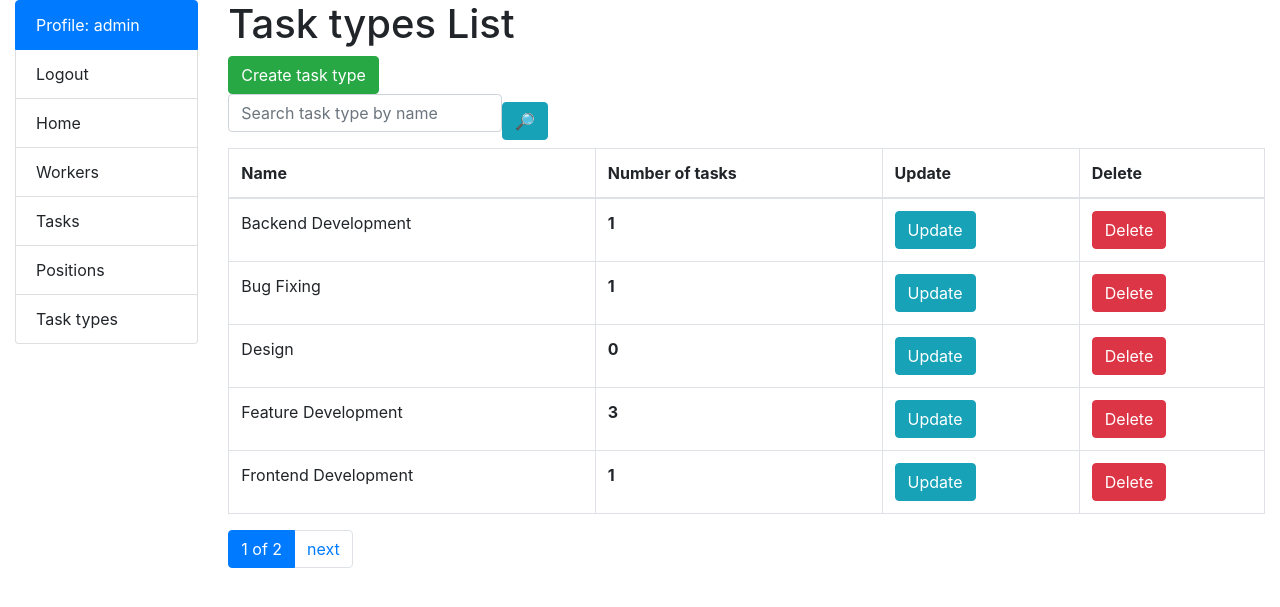
After one commit to JohnnyWalker010/team-task-manager, a Django app: page /task_types_list/ in a window 1280 px wide. The commit adds this page. Shown: the top 607 px of the page. Run offline with Django 5.2, Linux system fonts and the light colour scheme; a user stored in the database is signed in; data comes from the database, SQL or seed files in the repository; some libraries are stand-ins or nearby versions.

Commit message:
Add Task type list create update delete pages.

```diff
--- a/task_manager/forms.py
+++ b/task_manager/forms.py
@@ -1,7 +1,7 @@
 from django import forms
 from django.contrib.auth.forms import UserCreationForm
 
-from task_manager.models import Worker, Task, Position
+from task_manager.models import Worker, Task, Position, TaskType
 
 
 class WorkerSearchForm(forms.Form):
@@ -87,7 +87,7 @@ class PositionSearchForm(forms.Form):
         max_length=255,
         required=False,
         label="",
-        widget=forms.TextInput(attrs={"placeholder": "Search by name"}),
+        widget=forms.TextInput(attrs={"placeholder": "Search position by name"}),
     )
 
 
@@ -101,3 +101,24 @@ class PositionUpdateForm(forms.ModelForm):
     class Meta:
         model = Position
         fields = ["name", ]
+
+
+class TaskTypeSearchForm(forms.Form):
+    name = forms.CharField(
+        max_length=255,
+        required=False,
+        label="",
+        widget=forms.TextInput(attrs={"placeholder": "Search task type by name"}),
+    )
+
+
+class TaskTypeCreateForm(forms.ModelForm):
+    class Meta:
+        model = TaskType
+        fields = ["name", ]
+
+
+class TaskTypeUpdateForm(forms.ModelForm):
+    class Meta:
+        model = TaskType
+        fields = ["name", ]
--- a/task_manager/urls.py
+++ b/task_manager/urls.py
@@ -13,7 +13,8 @@ from task_manager.views import (
     TaskDeleteView,
     PositionListView,
     PositionCreateView,
-    PositionUpdateView, PositionDeleteView,
+    PositionUpdateView, PositionDeleteView, TaskTypeListView, TaskTypeCreateView, TaskTypeUpdateView,
+    TaskTypeDeleteView,
 )
 
 app_name = "task_manager"
@@ -38,6 +39,11 @@ urlpatterns = [
     path("positions_list/create", PositionCreateView.as_view(), name="create_position"),
     path("positions_list/<int:pk>/update/", PositionUpdateView.as_view(), name="update_position"),
     path("positions_list/<int:pk>/delete/", PositionDeleteView.as_view(), name="delete_position"),
+    path("task_types_list/", TaskTypeListView.as_view(), name="task_types_list"),
+    path("task_types_list/create", TaskTypeCreateView.as_view(), name="create_task_type"),
+    path("task_types_list/<int:pk>/update/", TaskTypeUpdateView.as_view(), name="update_task_type"),
+    path("task_types_list/<int:pk>/delete/", TaskTypeDeleteView.as_view(), name="delete_task_type"),
+
 
 
 ]
--- a/task_manager/views.py
+++ b/task_manager/views.py
@@ -16,7 +16,8 @@ from task_manager.forms import (
     WorkerUpdateForm,
     TaskSearchForm,
     TaskCreateForm,
-    TaskUpdateForm, PositionSearchForm, PositionCreateForm, PositionUpdateForm,
+    TaskUpdateForm, PositionSearchForm, PositionCreateForm, PositionUpdateForm, TaskTypeSearchForm, TaskTypeCreateForm,
+    TaskTypeUpdateForm,
 )
 from task_manager.models import Worker, Task, TaskType, Position
 
@@ -181,3 +182,49 @@ class PositionDeleteView(LoginRequiredMixin, DeleteView):
     model = Position
     success_url = reverse_lazy("task_manager:positions_list")
     template_name = "task_manager/position_delete_form.html"
+
+
+class TaskTypeListView(LoginRequiredMixin, ListView):
+    model = TaskType
+    template_name = "task_manager/task_types_list.html"
+    context_object_name = "task_types"
+    paginate_by = 5
+
+    def get_context_data(self, *, object_list=None, **kwargs):
+        context = super().get_context_data(**kwargs)
+        name = self.request.GET.get("name")
+        context["search_form"] = TaskTypeSearchForm(initial={"name": name})
+
+        return context
+
+    def get_queryset(self):
+        queryset = TaskType.objects.all().order_by("name")
+        form = TaskTypeSearchForm(self.request.GET)
+        if form.is_valid():
+            return queryset.filter(name__icontains=form.cleaned_data["name"])
+
+        return queryset
+
+
+class TaskTypeCreateView(LoginRequiredMixin, CreateView):
+    model = TaskType
+    template_name = "task_manager/task_type_create.html"
+    form_class = TaskTypeCreateForm
+    success_url = reverse_lazy("task_manager:task_type_list")
+
+    def form_valid(self, form):
+        form.instance.user = self.request.user
+        return super().form_valid(form)
+
+
+class TaskTypeUpdateView(LoginRequiredMixin, UpdateView):
+    model = Task
+    form_class = TaskTypeUpdateForm
+    success_url = reverse_lazy("task_manager:positions_list")
+    template_name = "task_manager/task_type_update_form.html"
+
+
+class TaskTypeDeleteView(LoginRequiredMixin, DeleteView):
+    model = TaskType
+    success_url = reverse_lazy("task_manager:positions_list")
+    template_name = "task_manager/task_type_delete_form.html"
--- a/templates/includes/sidebar.html
+++ b/templates/includes/sidebar.html
@@ -24,6 +24,10 @@
       <li class="list-group-item">
         <a href="{% url "task_manager:positions_list" %}" style="text-decoration: none; color: inherit;">Positions</a>
       </li>
+
+      <li class="list-group-item">
+        <a href="{% url "task_manager:task_types_list" %}" style="text-decoration: none; color: inherit;">Task types</a>
+      </li>
     </ul>
   </div>
 {% endif %}
--- /dev/null
+++ b/templates/task_manager/task_types_list.html
@@ -0,0 +1,36 @@
+{% extends "base.html" %}
+{% load crispy_forms_filters %}
+
+{% block content %}
+
+    <h1>Task types List</h1>
+    <a href="{% url "task_manager:create_task_type" %}" class="btn btn-success">Create task type</a>
+    <form method="get" action="" class="form-inline">
+      {{ search_form|crispy }}
+      <input class="btn btn-info" type="submit" value="🔎">
+    </form>
+
+  {% if task_types %}
+
+    <table class="table table-bordered">
+        <thead>
+            <tr>
+              <th>Name</th>
+              <th>Number of tasks</th>
+              <th>Update</th>
+              <th>Delete</th>
+            </tr>
+        </thead>
+        <tbody>
+            {% for task_type in task_types %}
+                <tr>
+                    <td>{{ task_type.name }}</td>
+                    <th>{{ task_type.task_set.count }}</th>
+                    <td><a href="{% url "task_manager:update_task_type" pk=task_type.id %}" class="btn btn-info">Update</a></td>
+                    <td><a href="{% url "task_manager:delete_task_type" pk=task_type.id %}" class="btn btn-danger">Delete</a></td>
+                </tr>
+            {% endfor %}
+        </tbody>
+    </table>
+  {% endif %}
+{% endblock %}
```
Also changed, not shown: templates/task_manager/index.html (line endings or trailing spaces), templates/task_manager/task_type_create.html (added), templates/task_manager/task_type_delete_form.html (added), templates/task_manager/task_type_update_form.html (added).
